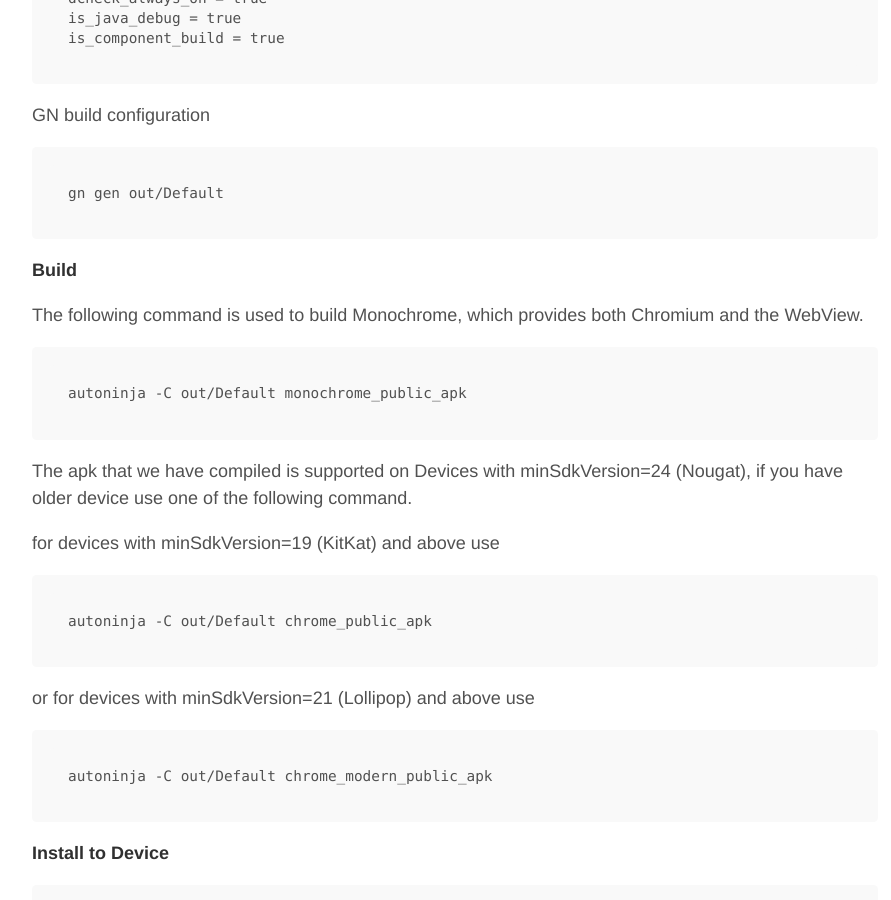
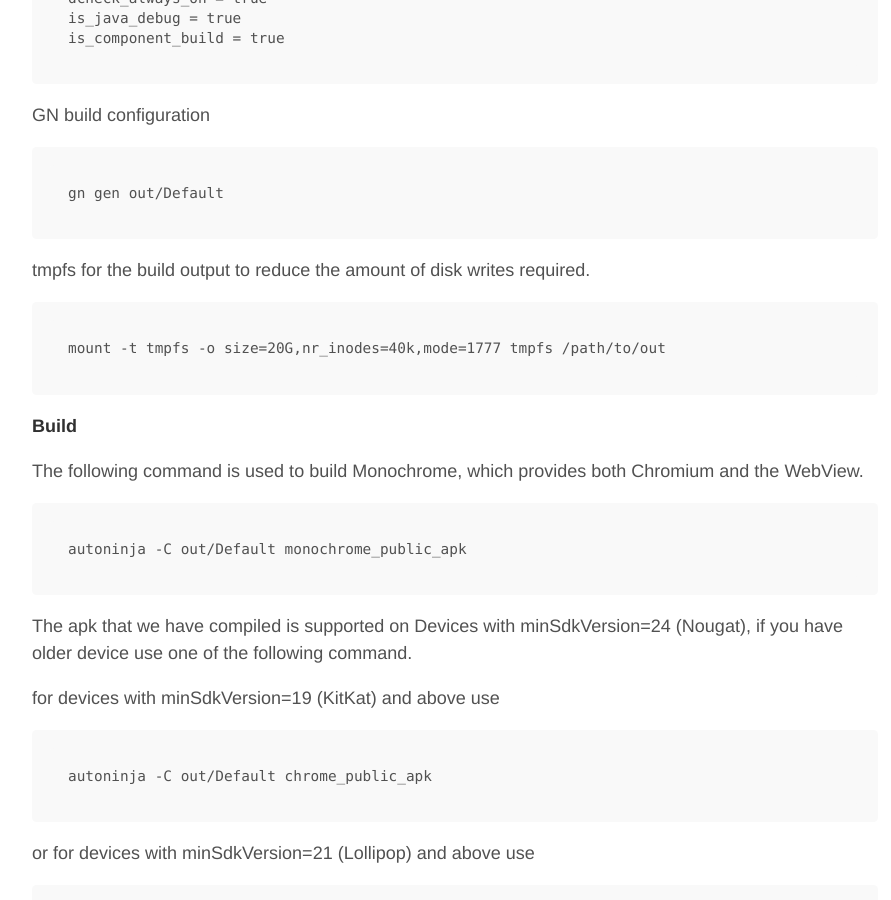
Before and after one commit to ChAndreas/chandreas.github.io, a Jekyll site: the page built from _posts/2019-01-29-build-chromium-android.md, in a window 1280 px wide and 900 px high, scrolled down 1594 px. Shown: the whole window, without its empty margins (185-1076 px from the left). Built offline with Jekyll 4.4.1, drawn with Linux system fonts in a browser that asks for light colours.

Commit message:
Update 2019-01-29-build-chromium-android.md

```diff
--- a/_posts/2019-01-29-build-chromium-android.md
+++ b/_posts/2019-01-29-build-chromium-android.md
@@ -65,6 +65,9 @@
 
 	gn gen out/Default
 
+tmpfs for the build output to reduce the amount of disk writes required.
+
+	mount -t tmpfs -o size=20G,nr_inodes=40k,mode=1777 tmpfs /path/to/out
 
 **Build**
 
```
